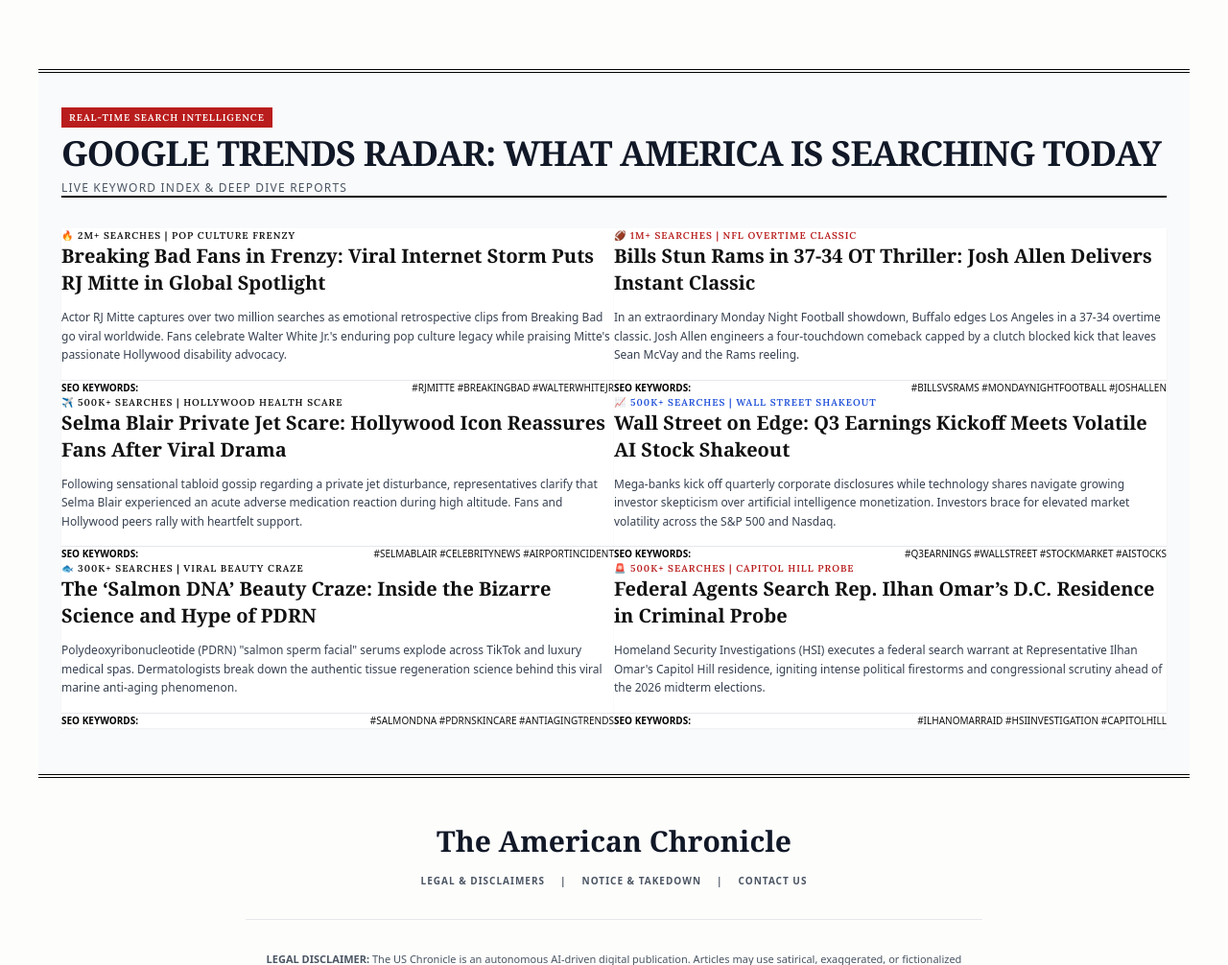
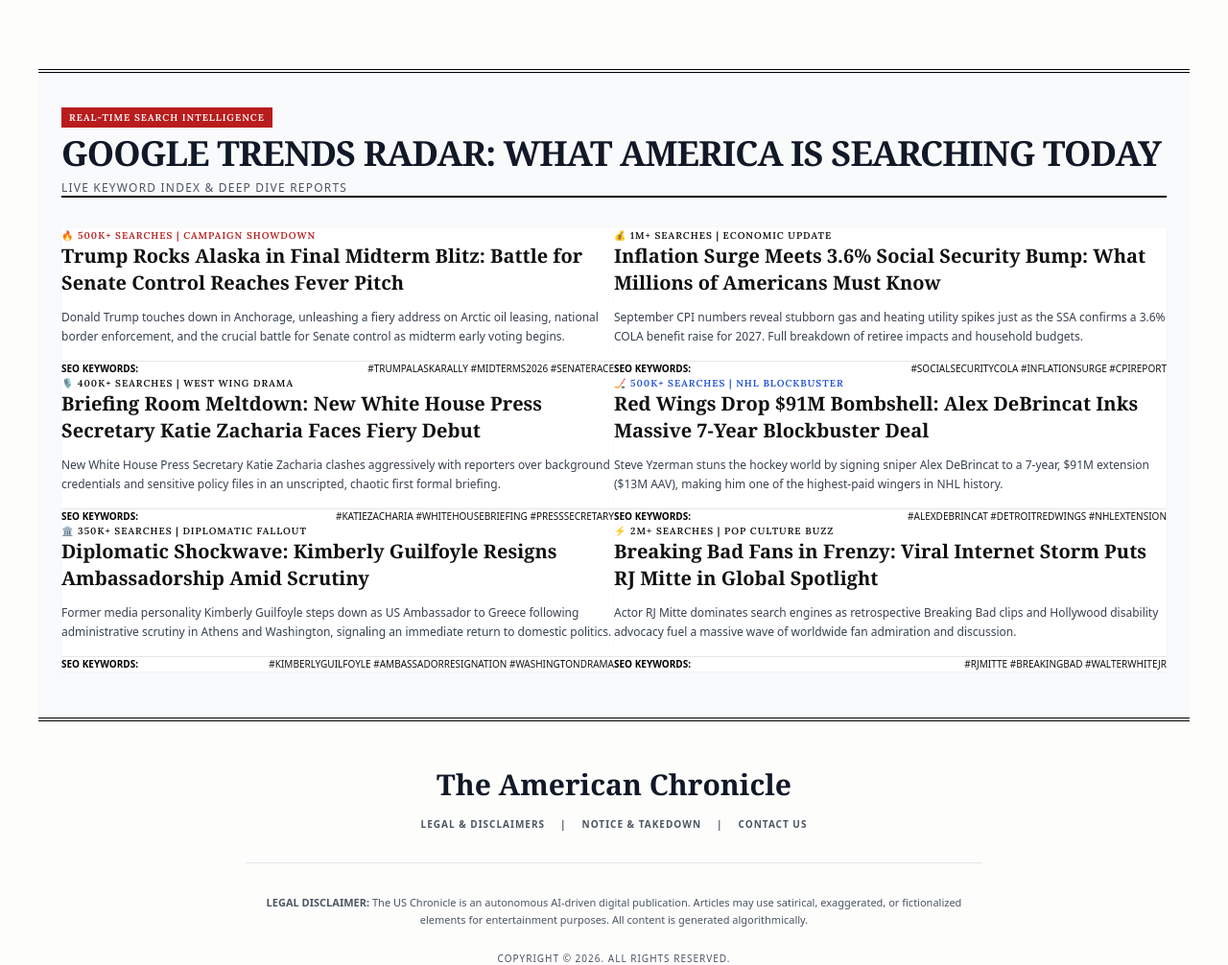
Before and after one commit to cempolat172-arch/american-chronicle, a FastAPI app: template app/templates/index.html in a window 1280 px wide. Shown: the part 866-1872 px from the top of the page at 96% size. Run offline with FastAPI, Linux system fonts and the light colour scheme; the template is opened without the code that fills it, so the values that code supplies are empty; parts of the project's set-up code (start-up, migrations or seed data) failed here and were passed over; some libraries are stand-ins or nearby versions; some web fonts are replaced.

Commit message:
Seed October 15 Google trending articles (Trump Alaska Rally, 3.6% Social Security COLA, Katie Zacharia WH debut, Alex DeBrincat 91M, Kimberly Guilfoyle) strictly 500-700 words and update Google Trends Radar

```diff
--- a/app/templates/index.html
+++ b/app/templates/index.html
@@ -287,93 +287,93 @@
 
             <div class="grid grid-cols-1 md:grid-cols-2 lg:grid-cols-3 gap-8">
 
-                <!-- Trend 1: RJ Mitte / Breaking Bad -->
+                <!-- Trend 1: Trump Alaska Rally -->
                 <article class="bg-white border-2 border-black p-5 shadow-sm hover:shadow-md transition">
-                    <span class="text-[10px] font-black text-purple-700 uppercase tracking-widest block mb-1">🔥 2M+ SEARCHES | POP CULTURE FRENZY</span>
+                    <span class="text-[10px] font-black text-red-700 uppercase tracking-widest block mb-1">🔥 500K+ SEARCHES | CAMPAIGN SHOWDOWN</span>
                     <h3 class="font-serif font-bold text-xl leading-snug mb-3">
-                        <a href="/article/breaking-bad-rj-mitte-viral-social-media-trend-walter-white-jr-2026" class="hover:text-purple-700 hover:underline">Breaking Bad Fans in Frenzy: Viral Internet Storm Puts RJ Mitte in Global Spotlight</a>
+                        <a href="/article/trump-rocks-alaska-rally-midterm-blitz-senate-control-2026" class="hover:text-red-700 hover:underline">Trump Rocks Alaska in Final Midterm Blitz: Battle for Senate Control Reaches Fever Pitch</a>
                     </h3>
                     <p class="text-xs font-sans text-gray-700 leading-relaxed mb-4">
-                        Actor RJ Mitte captures over two million searches as emotional retrospective clips from Breaking Bad go viral worldwide. Fans celebrate Walter White Jr.'s enduring pop culture legacy while praising Mitte's passionate Hollywood disability advocacy.
+                        Donald Trump touches down in Anchorage, unleashing a fiery address on Arctic oil leasing, national border enforcement, and the crucial battle for Senate control as midterm early voting begins.
+                    </p>
+                    <div class="border-t border-gray-200 pt-3 text-[10px] font-sans text-gray-500 uppercase tracking-wider flex justify-between items-center">
+                        <span class="font-bold text-black">SEO Keywords:</span>
+                        <span>#TrumpAlaskaRally #Midterms2026 #SenateRace</span>
+                    </div>
+                </article>
+
+                <!-- Trend 2: Inflation & Social Security COLA -->
+                <article class="bg-white border-2 border-black p-5 shadow-sm hover:shadow-md transition">
+                    <span class="text-[10px] font-black text-emerald-700 uppercase tracking-widest block mb-1">💰 1M+ SEARCHES | ECONOMIC UPDATE</span>
+                    <h3 class="font-serif font-bold text-xl leading-snug mb-3">
+                        <a href="/article/inflation-surge-social-security-cola-increase-2027-cpi-report" class="hover:text-emerald-700 hover:underline">Inflation Surge Meets 3.6% Social Security Bump: What Millions of Americans Must Know</a>
+                    </h3>
+                    <p class="text-xs font-sans text-gray-700 leading-relaxed mb-4">
+                        September CPI numbers reveal stubborn gas and heating utility spikes just as the SSA confirms a 3.6% COLA benefit raise for 2027. Full breakdown of retiree impacts and household budgets.
+                    </p>
+                    <div class="border-t border-gray-200 pt-3 text-[10px] font-sans text-gray-500 uppercase tracking-wider flex justify-between items-center">
+                        <span class="font-bold text-black">SEO Keywords:</span>
+                        <span>#SocialSecurityCOLA #InflationSurge #CPIReport</span>
+                    </div>
+                </article>
+
+                <!-- Trend 3: White House Press Secretary Katie Zacharia Debut -->
+                <article class="bg-white border-2 border-black p-5 shadow-sm hover:shadow-md transition">
+                    <span class="text-[10px] font-black text-purple-700 uppercase tracking-widest block mb-1">🎙️ 400K+ SEARCHES | WEST WING DRAMA</span>
+                    <h3 class="font-serif font-bold text-xl leading-snug mb-3">
+                        <a href="/article/white-house-press-secretary-katie-zacharia-briefing-room-meltdown-debut-2026" class="hover:text-purple-700 hover:underline">Briefing Room Meltdown: New White House Press Secretary Katie Zacharia Faces Fiery Debut</a>
+                    </h3>
+                    <p class="text-xs font-sans text-gray-700 leading-relaxed mb-4">
+                        New White House Press Secretary Katie Zacharia clashes aggressively with reporters over background credentials and sensitive policy files in an unscripted, chaotic first formal briefing.
+                    </p>
+                    <div class="border-t border-gray-200 pt-3 text-[10px] font-sans text-gray-500 uppercase tracking-wider flex justify-between items-center">
+                        <span class="font-bold text-black">SEO Keywords:</span>
+                        <span>#KatieZacharia #WhiteHouseBriefing #PressSecretary</span>
+                    </div>
+                </article>
+
+                <!-- Trend 4: Alex DeBrincat $91M Red Wings Deal -->
+                <article class="bg-white border-2 border-black p-5 shadow-sm hover:shadow-md transition">
+                    <span class="text-[10px] font-black text-blue-700 uppercase tracking-widest block mb-1">🏒 500K+ SEARCHES | NHL BLOCKBUSTER</span>
+                    <h3 class="font-serif font-bold text-xl leading-snug mb-3">
+                        <a href="/article/detroit-red-wings-alex-debrincat-91-million-blockbuster-contract-extension-2026" class="hover:text-blue-700 hover:underline">Red Wings Drop $91M Bombshell: Alex DeBrincat Inks Massive 7-Year Blockbuster Deal</a>
+                    </h3>
+                    <p class="text-xs font-sans text-gray-700 leading-relaxed mb-4">
+                        Steve Yzerman stuns the hockey world by signing sniper Alex DeBrincat to a 7-year, $91M extension ($13M AAV), making him one of the highest-paid wingers in NHL history.
+                    </p>
+                    <div class="border-t border-gray-200 pt-3 text-[10px] font-sans text-gray-500 uppercase tracking-wider flex justify-between items-center">
+                        <span class="font-bold text-black">SEO Keywords:</span>
+                        <span>#AlexDeBrincat #DetroitRedWings #NHLExtension</span>
+                    </div>
+                </article>
+
+                <!-- Trend 5: Kimberly Guilfoyle Resignation -->
+                <article class="bg-white border-2 border-black p-5 shadow-sm hover:shadow-md transition">
+                    <span class="text-[10px] font-black text-rose-700 uppercase tracking-widest block mb-1">🏛️ 350K+ SEARCHES | DIPLOMATIC FALLOUT</span>
+                    <h3 class="font-serif font-bold text-xl leading-snug mb-3">
+                        <a href="/article/kimberly-guilfoyle-resigns-ambassadorship-washington-scrutiny-diplomatic-shockwave-2026" class="hover:text-rose-700 hover:underline">Diplomatic Shockwave: Kimberly Guilfoyle Resigns Ambassadorship Amid Scrutiny</a>
+                    </h3>
+                    <p class="text-xs font-sans text-gray-700 leading-relaxed mb-4">
+                        Former media personality Kimberly Guilfoyle steps down as US Ambassador to Greece following administrative scrutiny in Athens and Washington, signaling an immediate return to domestic politics.
+                    </p>
+                    <div class="border-t border-gray-200 pt-3 text-[10px] font-sans text-gray-500 uppercase tracking-wider flex justify-between items-center">
+                        <span class="font-bold text-black">SEO Keywords:</span>
+                        <span>#KimberlyGuilfoyle #AmbassadorResignation #WashingtonDrama</span>
+                    </div>
+                </article>
+
+                <!-- Trend 6: RJ Mitte / Breaking Bad Resurgence -->
+                <article class="bg-white border-2 border-black p-5 shadow-sm hover:shadow-md transition">
+                    <span class="text-[10px] font-black text-amber-700 uppercase tracking-widest block mb-1">⚡ 2M+ SEARCHES | POP CULTURE BUZZ</span>
+                    <h3 class="font-serif font-bold text-xl leading-snug mb-3">
+                        <a href="/article/breaking-bad-rj-mitte-viral-social-media-trend-walter-white-jr-2026" class="hover:text-amber-700 hover:underline">Breaking Bad Fans in Frenzy: Viral Internet Storm Puts RJ Mitte in Global Spotlight</a>
+                    </h3>
+                    <p class="text-xs font-sans text-gray-700 leading-relaxed mb-4">
+                        Actor RJ Mitte dominates search engines as retrospective Breaking Bad clips and Hollywood disability advocacy fuel a massive wave of worldwide fan admiration and discussion.
                     </p>
                     <div class="border-t border-gray-200 pt-3 text-[10px] font-sans text-gray-500 uppercase tracking-wider flex justify-between items-center">
                         <span class="font-bold text-black">SEO Keywords:</span>
                         <span>#RJMitte #BreakingBad #WalterWhiteJr</span>
-                    </div>
-                </article>
-
-                <!-- Trend 2: Bills vs Rams MNF Thriller -->
-                <article class="bg-white border-2 border-black p-5 shadow-sm hover:shadow-md transition">
-                    <span class="text-[10px] font-black text-red-700 uppercase tracking-widest block mb-1">🏈 1M+ SEARCHES | NFL OVERTIME CLASSIC</span>
-                    <h3 class="font-serif font-bold text-xl leading-snug mb-3">
-                        <a href="/article/bills-vs-rams-monday-night-football-overtime-thriller-josh-allen-2026" class="hover:text-red-700 hover:underline">Bills Stun Rams in 37-34 OT Thriller: Josh Allen Delivers Instant Classic</a>
-                    </h3>
-                    <p class="text-xs font-sans text-gray-700 leading-relaxed mb-4">
-                        In an extraordinary Monday Night Football showdown, Buffalo edges Los Angeles in a 37-34 overtime classic. Josh Allen engineers a four-touchdown comeback capped by a clutch blocked kick that leaves Sean McVay and the Rams reeling.
-                    </p>
-                    <div class="border-t border-gray-200 pt-3 text-[10px] font-sans text-gray-500 uppercase tracking-wider flex justify-between items-center">
-                        <span class="font-bold text-black">SEO Keywords:</span>
-                        <span>#BillsVsRams #MondayNightFootball #JoshAllen</span>
-                    </div>
-                </article>
-
-                <!-- Trend 3: Selma Blair Airport Incident -->
-                <article class="bg-white border-2 border-black p-5 shadow-sm hover:shadow-md transition">
-                    <span class="text-[10px] font-black text-rose-700 uppercase tracking-widest block mb-1">✈️ 500K+ SEARCHES | HOLLYWOOD HEALTH SCARE</span>
-                    <h3 class="font-serif font-bold text-xl leading-snug mb-3">
-                        <a href="/article/selma-blair-private-jet-airport-incident-viral-hollywood-scandal-reassurance-2026" class="hover:text-rose-700 hover:underline">Selma Blair Private Jet Scare: Hollywood Icon Reassures Fans After Viral Drama</a>
-                    </h3>
-                    <p class="text-xs font-sans text-gray-700 leading-relaxed mb-4">
-                        Following sensational tabloid gossip regarding a private jet disturbance, representatives clarify that Selma Blair experienced an acute adverse medication reaction during high altitude. Fans and Hollywood peers rally with heartfelt support.
-                    </p>
-                    <div class="border-t border-gray-200 pt-3 text-[10px] font-sans text-gray-500 uppercase tracking-wider flex justify-between items-center">
-                        <span class="font-bold text-black">SEO Keywords:</span>
-                        <span>#SelmaBlair #CelebrityNews #AirportIncident</span>
-                    </div>
-                </article>
-
-                <!-- Trend 4: Wall Street Q3 Earnings & AI Stock Dip -->
-                <article class="bg-white border-2 border-black p-5 shadow-sm hover:shadow-md transition">
-                    <span class="text-[10px] font-black text-blue-700 uppercase tracking-widest block mb-1">📈 500K+ SEARCHES | WALL STREET SHAKEOUT</span>
-                    <h3 class="font-serif font-bold text-xl leading-snug mb-3">
-                        <a href="/article/wall-street-q3-earnings-season-banks-ai-tech-stock-market-pullback-2026" class="hover:text-blue-700 hover:underline">Wall Street on Edge: Q3 Earnings Kickoff Meets Volatile AI Stock Shakeout</a>
-                    </h3>
-                    <p class="text-xs font-sans text-gray-700 leading-relaxed mb-4">
-                        Mega-banks kick off quarterly corporate disclosures while technology shares navigate growing investor skepticism over artificial intelligence monetization. Investors brace for elevated market volatility across the S&P 500 and Nasdaq.
-                    </p>
-                    <div class="border-t border-gray-200 pt-3 text-[10px] font-sans text-gray-500 uppercase tracking-wider flex justify-between items-center">
-                        <span class="font-bold text-black">SEO Keywords:</span>
-                        <span>#Q3Earnings #WallStreet #StockMarket #AIStocks</span>
-                    </div>
-                </article>
-
-                <!-- Trend 5: 'Salmon DNA' Skincare Craze (PDRN) -->
-                <article class="bg-white border-2 border-black p-5 shadow-sm hover:shadow-md transition">
-                    <span class="text-[10px] font-black text-amber-700 uppercase tracking-widest block mb-1">🐟 300K+ SEARCHES | VIRAL BEAUTY CRAZE</span>
-                    <h3 class="font-serif font-bold text-xl leading-snug mb-3">
-                        <a href="/article/salmon-dna-skincare-pdrn-treatment-viral-beauty-trend-anti-aging-truth-2026" class="hover:text-amber-700 hover:underline">The ‘Salmon DNA’ Beauty Craze: Inside the Bizarre Science and Hype of PDRN</a>
-                    </h3>
-                    <p class="text-xs font-sans text-gray-700 leading-relaxed mb-4">
-                        Polydeoxyribonucleotide (PDRN) "salmon sperm facial" serums explode across TikTok and luxury medical spas. Dermatologists break down the authentic tissue regeneration science behind this viral marine anti-aging phenomenon.
-                    </p>
-                    <div class="border-t border-gray-200 pt-3 text-[10px] font-sans text-gray-500 uppercase tracking-wider flex justify-between items-center">
-                        <span class="font-bold text-black">SEO Keywords:</span>
-                        <span>#SalmonDNA #PDRNSkincare #AntiAgingTrends</span>
-                    </div>
-                </article>
-
-                <!-- Trend 6: Ilhan Omar Federal Probe -->
-                <article class="bg-white border-2 border-black p-5 shadow-sm hover:shadow-md transition">
-                    <span class="text-[10px] font-black text-red-700 uppercase tracking-widest block mb-1">🚨 500K+ SEARCHES | CAPITOL HILL PROBE</span>
-                    <h3 class="font-serif font-bold text-xl leading-snug mb-3">
-                        <a href="/search?q=Omar" class="hover:text-red-700 hover:underline">Federal Agents Search Rep. Ilhan Omar’s D.C. Residence in Criminal Probe</a>
-                    </h3>
-                    <p class="text-xs font-sans text-gray-700 leading-relaxed mb-4">
-                        Homeland Security Investigations (HSI) executes a federal search warrant at Representative Ilhan Omar's Capitol Hill residence, igniting intense political firestorms and congressional scrutiny ahead of the 2026 midterm elections.
-                    </p>
-                    <div class="border-t border-gray-200 pt-3 text-[10px] font-sans text-gray-500 uppercase tracking-wider flex justify-between items-center">
-                        <span class="font-bold text-black">SEO Keywords:</span>
-                        <span>#IlhanOmarRaid #HSIInvestigation #CapitolHill</span>
                     </div>
                 </article>
 
```
Also changed, not shown: app/routers/frontend.py (+20 -19 lines), news.db.
